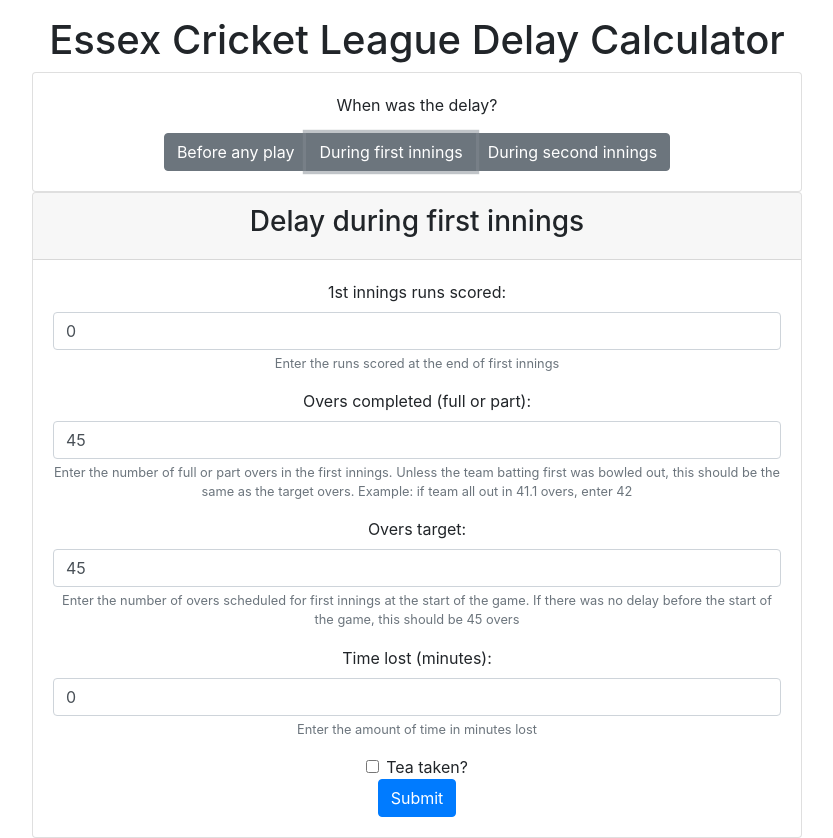
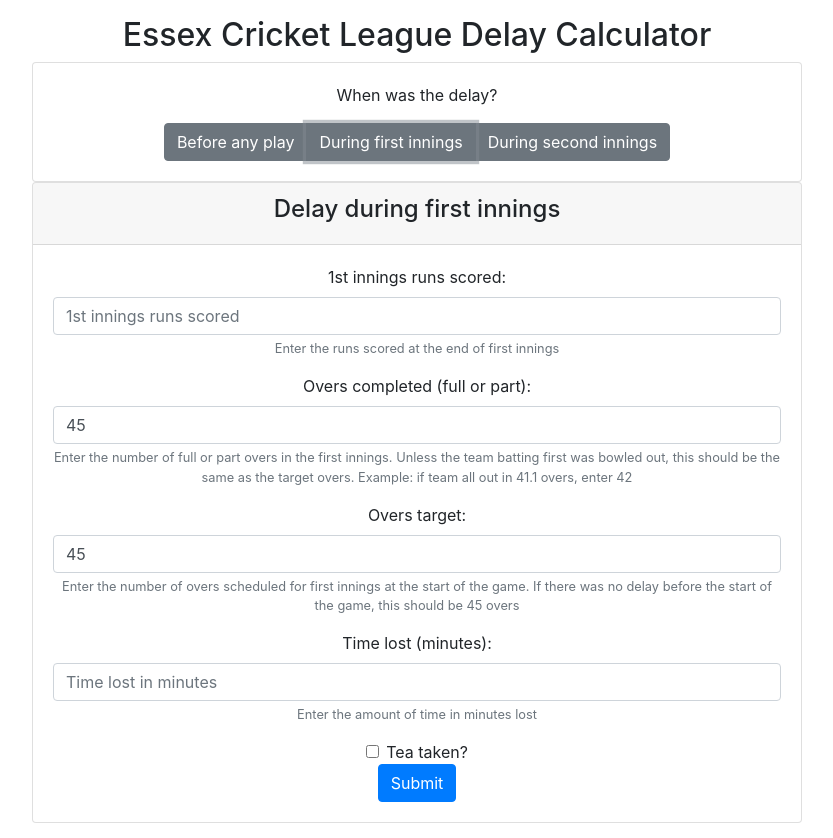
Before and after one commit to c-m-hunt/ecl-delay-calculator, a React (Vite) app in the folder app/: page / in a window 1280 px wide. Both pictures are taken after a click on the button "During first innings". Shown: the whole page, without its empty margins (223-1056 px from the left). Built offline with nearby package versions, Linux system fonts and the light colour scheme.

Commit message:
Tidy up inputs and slight style changes for headers

```diff
--- a/app/src/components/App.tsx
+++ b/app/src/components/App.tsx
@@ -13,13 +13,14 @@
 
 interface State {
   delayWhen: DelayWhen | null
-  timeLost: number
+  timeLost: number | null
   recalcResponse: RecalcResponse | null
   teaTaken: boolean
-  firstInningsRuns: number
-  oversCompleted: number
-  oversTarget: number
+  firstInningsRuns: number | null
+  oversCompleted: number | null
+  oversTarget: number | null
   abandonMessage: string | null
+  errorMessage: string | null
 }
 
 class App extends React.PureComponent<Props, State> {
@@ -34,6 +35,7 @@
       oversCompleted: config.startingOvers,
       oversTarget: config.startingOvers,
       abandonMessage: null,
+      errorMessage: null,
     }
   }
 
@@ -46,19 +48,29 @@
       oversCompleted: config.startingOvers,
       oversTarget: config.startingOvers,
       abandonMessage: null,
+      errorMessage: null
     })
   }
 
   calculateDelayBeforeMatchStart = (e: React.FormEvent<HTMLButtonElement>) => {
     e.preventDefault()
+    const { timeLost, teaTaken } = this.state
+    if (timeLost) {
       const recalcResult = matchStartLate(
-      this.state.timeLost,
-      this.state.teaTaken
+        timeLost,
+        teaTaken
       )
       this.setState({
         recalcResponse: recalcResult,
         abandonMessage: null,
+        errorMessage: null
       })
+    } else {
+      this.setState({
+        errorMessage: 'Ensure that you have entered a value for time lost',
+        recalcResponse: null
+      })
+    }
   }
 
   calculateDelayDuringFirstInnings = (
@@ -73,6 +85,7 @@
       oversTarget,
     } = this.state
     try {
+      if (firstInningsRuns && oversCompleted && timeLost && oversTarget) {
         const recalcResult = firstInningsTimeLost(
           firstInningsRuns,
           oversCompleted,
@@ -84,12 +97,29 @@
         this.setState({
           recalcResponse: recalcResult,
           abandonMessage: null,
+          errorMessage: null
         })
+      } else {
+        this.setState({
+          errorMessage: `Ensure you've entered a first innings total, overs completed, overs target and time lost`,
+          recalcResponse: null,
+        })
+      }
     } catch (err) {
       this.setState({
         abandonMessage: err.message,
+        errorMessage: null,
+        recalcResponse: null,
       })
     }
+  }
+
+  tidyNumber = (value: string) => {
+    let retVal: number | null = null;
+    if (Number(value) !== NaN) {
+      retVal = parseInt(value, 10)
+    }
+    return retVal;
   }
 
   renderStandardFormElements = () => {
@@ -100,9 +130,9 @@
           <label htmlFor="timeLost">Time lost (minutes):</label>
           <input
             type="number"
-            value={timeLost}
+            value={timeLost || ""}
             onChange={e => {
-              this.setState({ timeLost: parseInt(e.currentTarget.value, 10) })
+              this.setState({ timeLost: this.tidyNumber(e.currentTarget.value) })
             }}
             className="form-control"
             id="timeLost"
@@ -165,16 +195,16 @@
               <label htmlFor="firstInningsRuns">1st innings runs scored:</label>
               <input
                 type="number"
-                value={firstInningsRuns || 0}
+                value={firstInningsRuns || ""}
                 onChange={e => {
                   this.setState({
-                    firstInningsRuns: parseInt(e.currentTarget.value, 10),
+                    firstInningsRuns: this.tidyNumber(e.currentTarget.value),
                   })
                 }}
                 className="form-control"
                 id="firstInningsRuns"
                 aria-describedby="firstInningsRunsHelp"
-                placeholder="Time lost in minutes"
+                placeholder="1st innings runs scored"
               />
               <small id="firstInningsRunsHelp" className="form-text text-muted">
                 Enter the runs scored at the end of first innings
@@ -187,10 +217,10 @@
               </label>
               <input
                 type="number"
-                value={oversCompleted || 0}
+                value={oversCompleted || ""}
                 onChange={e => {
                   this.setState({
-                    oversCompleted: parseInt(e.currentTarget.value, 10),
+                    oversCompleted: this.tidyNumber(e.currentTarget.value),
                   })
                 }}
                 className="form-control"
@@ -209,10 +239,10 @@
               <label htmlFor="oversTarget">Overs target:</label>
               <input
                 type="number"
-                value={oversTarget || 0}
+                value={oversTarget || ""}
                 onChange={e => {
                   this.setState({
-                    oversTarget: parseInt(e.currentTarget.value, 10),
+                    oversTarget: this.tidyNumber(e.currentTarget.value),
                   })
                 }}
                 className="form-control"
@@ -275,7 +305,7 @@
   }
 
   render() {
-    const { delayWhen, recalcResponse, abandonMessage } = this.state
+    const { delayWhen, recalcResponse, abandonMessage, errorMessage } = this.state
     return (
       <div className="container" data-testid="toggle-container">
         <h1>Essex Cricket League Delay Calculator</h1>
@@ -320,6 +350,12 @@
           {abandonMessage !== null && this.renderAbandon()}
         </div>
 
+        {errorMessage && <div className='card bg-danger text-white'>
+          <div className='card-body'>
+            {errorMessage}
+          </div>
+        </div>}
+
         {recalcResponse && <Response recalcResponse={recalcResponse} />}
       </div>
     )
--- a/app/src/index.scss
+++ b/app/src/index.scss
@@ -17,6 +17,15 @@
 *:after {
   box-sizing: inherit;
 }
+
+h1 {
+  font-size: 2rem !important;
+}
+
+h3 {
+  font-size: 1.5rem !important;
+}
+
 
 body {
   font-family: 'Helvetica', 'Arial', sans-serif;
```
Lines whose indentation alone changed are shown as unchanged.
